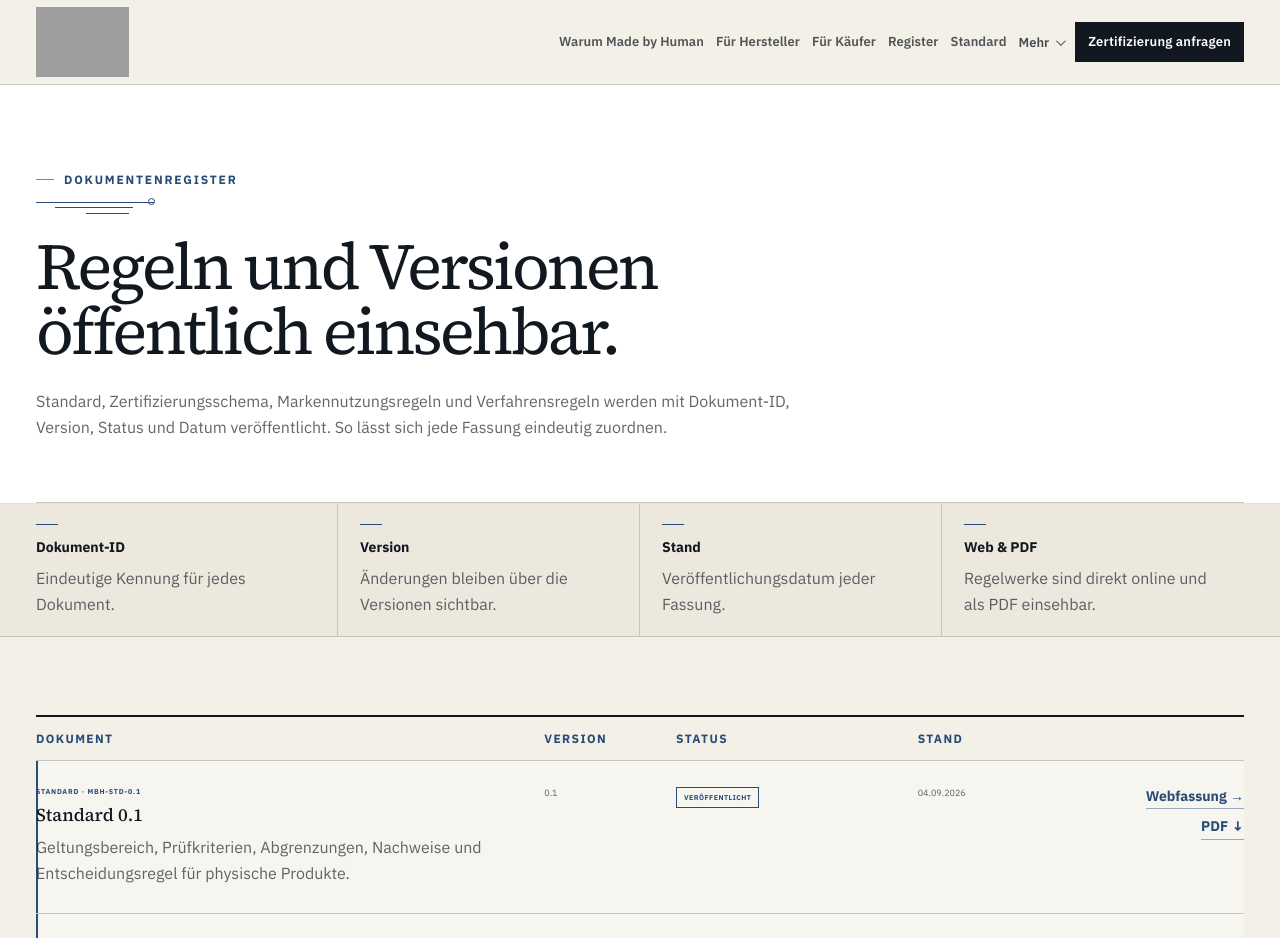
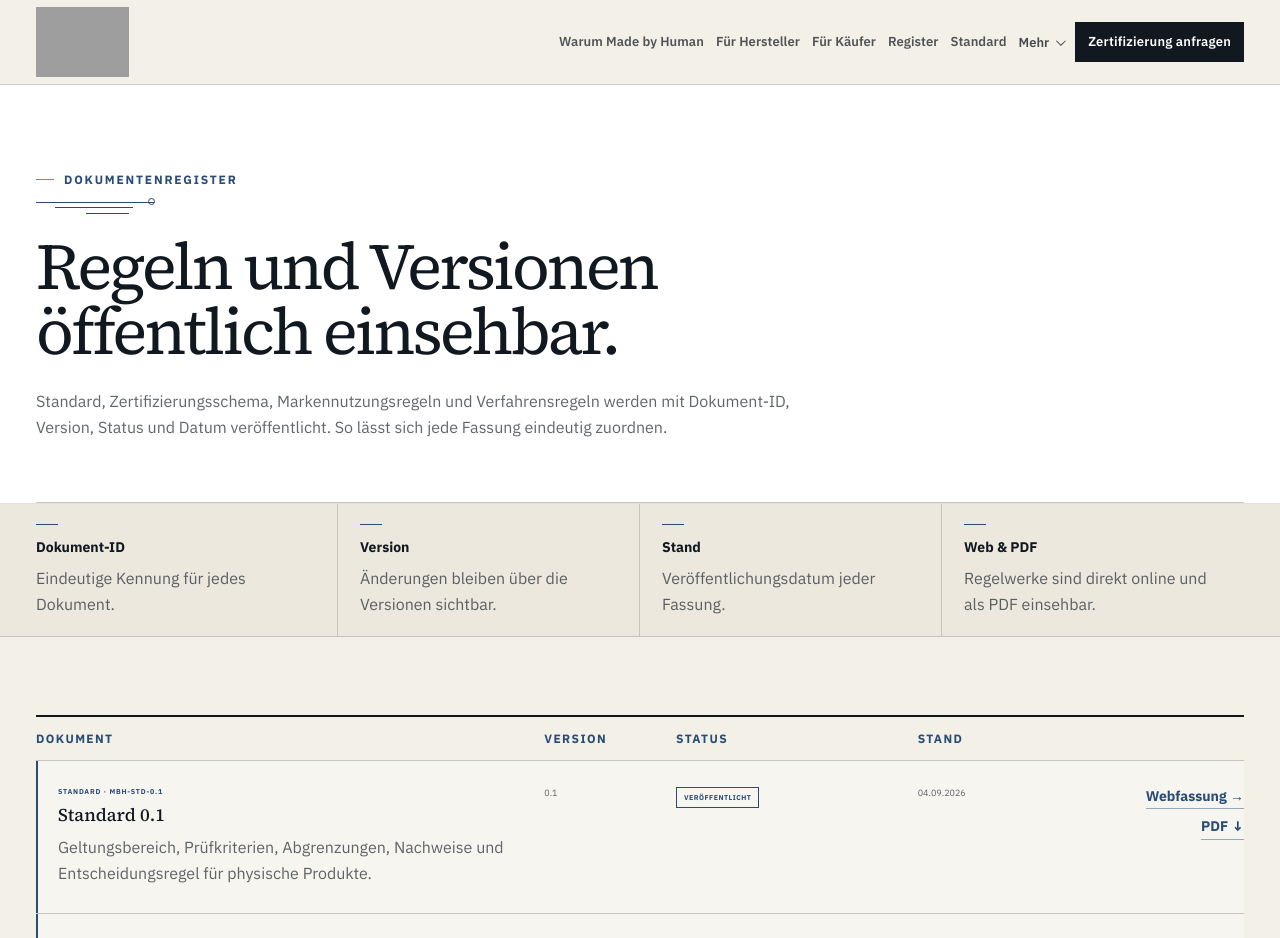
Before and after one commit to dennis-glaser-coder/human-certification-web, a Next.js app: page /dokumente in a window 1280 px wide. Shown: the top 938 px of the page. Built offline with nearby package versions, Linux system fonts and the light colour scheme; no server answers; grey boxes are pictures that could not be loaded.

Commit message:
Add spacing between document text and left accent

```diff
--- a/src/app/final.css
+++ b/src/app/final.css
@@ -2997,3 +2997,15 @@ main :is(.registerDisclosure,.brandAuthorityPillars) span,
 .certificationRequestForm .formTwo > label:first-child{
   margin-top:22px;
 }
+
+
+/* ===== Document registry left accent spacing 2026-09-08 ===== */
+.documentRegistryRow > div:first-child{
+  padding-left:22px;
+}
+
+@media (max-width:760px){
+  .documentRegistryRow > div:first-child{
+    padding-left:0;
+  }
+}
```
